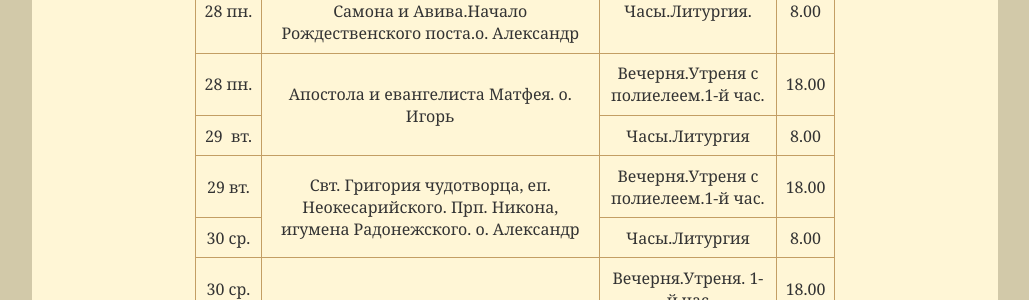
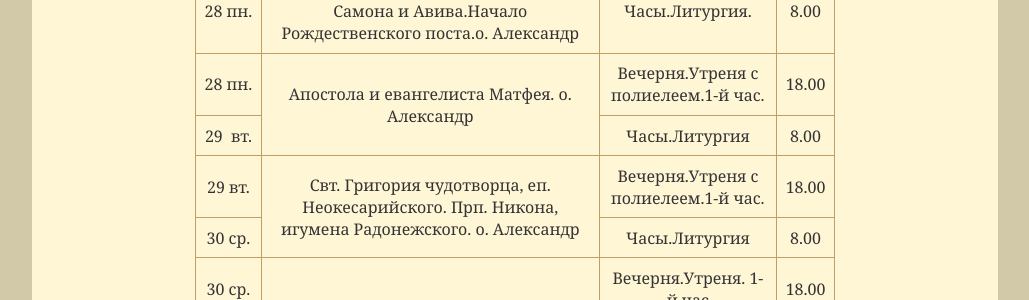
Before and after one commit to hramotradnoe/hramotradnoe.github.io, a Jekyll site: the page built from schedule/index.html, in a window 1280 px wide. Shown: the part 458-758 px from the top of the page, without its empty margins (125-1154 px from the left). Built offline with Jekyll 4.4.1, drawn with Linux system fonts in a browser that asks for light colours.

Commit message:
Update schedule.yml

```diff
--- a/_data/schedule.yml
+++ b/_data/schedule.yml
@@ -6,7 +6,7 @@ timetable:
       - day   : 28&nbsp;пн.
         time  : '8.00'
         title : "Часы.Литургия."
- - description : "Апостола и евангелиста Матфея. о. Игорь"
+ - description : "Апостола и евангелиста Матфея. о. Александр"
    services    :
       - day   : 28&nbsp;пн.
         time  : '18.00'
```
